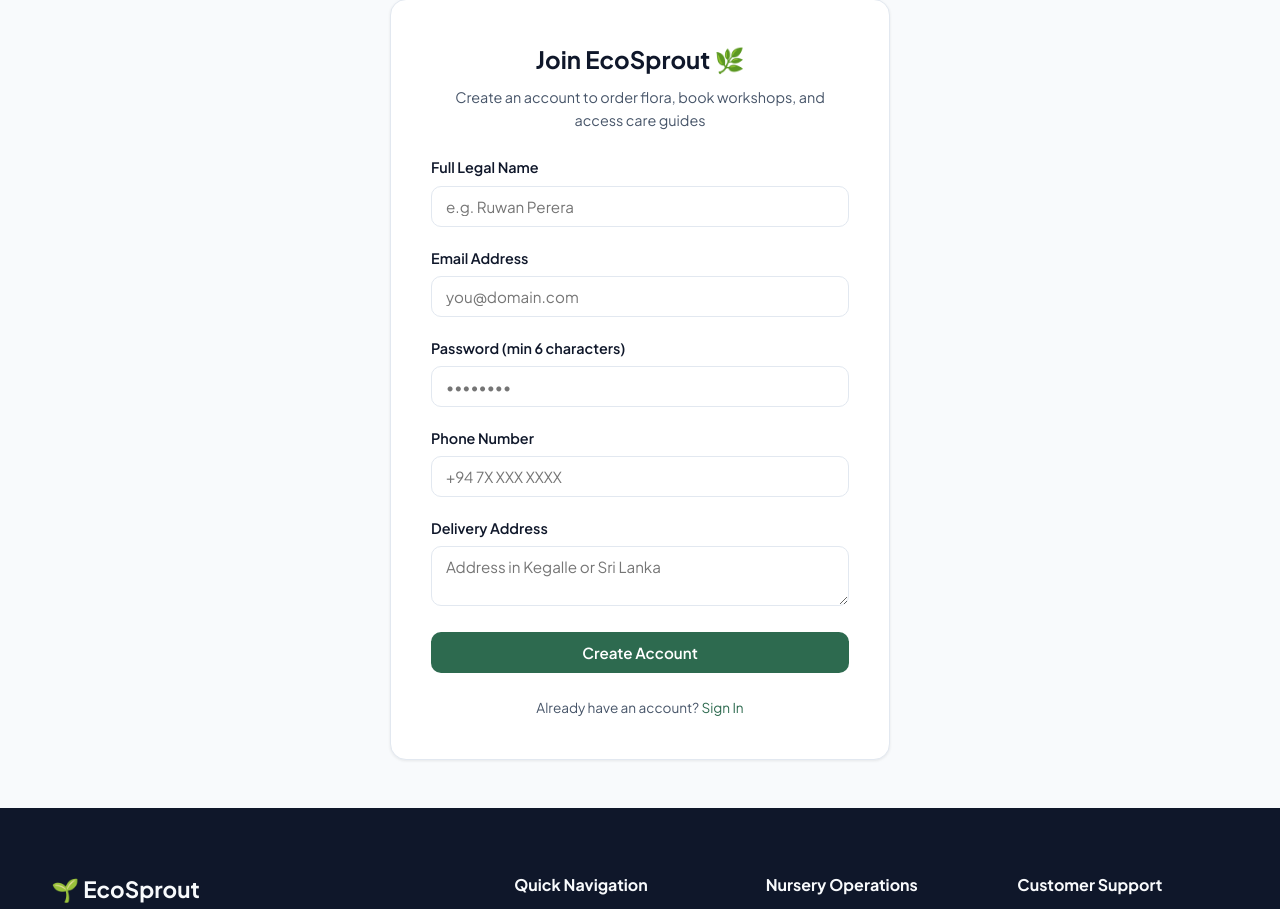
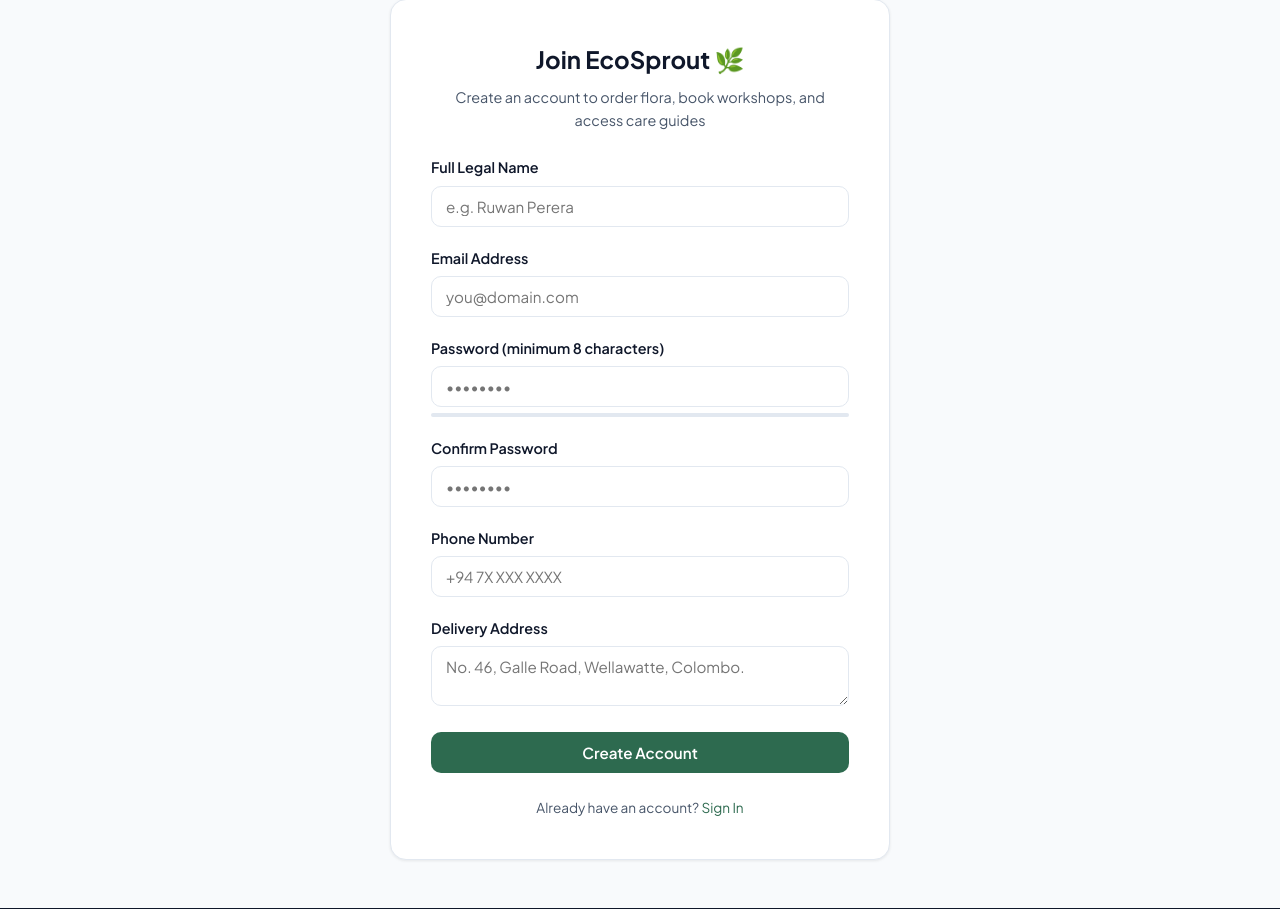
Before and after one commit to dbssujan/ecosprout, a PHP site: page /ecosprout/pages/register.php in a window 1280 px wide. Shown: the part 122-1031 px from the top of the page. Run offline with PHP 8.4, Linux system fonts and the light colour scheme.

Commit message:
Add password strength validation and confirmation to registration form

```diff
--- /dev/null
+++ b/assets/js/auth.js
@@ -0,0 +1,109 @@
+/**
+ * Authentication and Form Validation (Vanilla JS)
+ * Handles live password strength scoring and matching confirmation
+ */
+document.addEventListener('DOMContentLoaded', () => {
+    const pw = document.getElementById('regPassword');
+    const confirmPw = document.getElementById('regConfirmPassword');
+    const strengthMeter = document.getElementById('pwStrengthMeter');
+    const strengthLabel = document.getElementById('pwStrengthLabel');
+    const matchMsg = document.getElementById('pwMatchMsg');
+    const form = pw ? pw.closest('form') : null;
+
+    if (!pw || !confirmPw) return;
+
+    // Evaluates password strength on a scale of 0 to 4
+    function calculateStrength(password) {
+        let score = 0;
+        if (password.length >= 8) score++;
+        if (/[A-Z]/.test(password)) score++;
+        if (/[0-9]/.test(password)) score++;
+        if (/[^A-Za-z0-9]/.test(password)) score++;
+        return score;
+    }
+
+    // Updates live strength meter bar and text
+    function updateStrength() {
+        const val = pw.value;
+        const score = calculateStrength(val);
+
+        if (!val) {
+            if (strengthMeter) strengthMeter.style.width = '0%';
+            if (strengthLabel) strengthLabel.textContent = '';
+            return 0;
+        }
+
+        const levels = [
+            { width: '25%', color: 'var(--danger)', text: 'Weak (needs 8+ Charactrer, numbers, symbols)' },
+            { width: '50%', color: 'var(--warning)', text: 'Fair (add numbers or uppercase)' },
+            { width: '75%', color: 'var(--accent-orange, #f59e0b)', text: 'Good' },
+            { width: '100%', color: 'var(--success)', text: 'Strong password' }
+        ];
+
+        const current = levels[Math.max(0, score - 1)];
+
+        if (strengthMeter) {
+            strengthMeter.style.width = current.width;
+            strengthMeter.style.backgroundColor = current.color;
+        }
+
+        if (strengthLabel) {
+            strengthLabel.textContent = current.text;
+            strengthLabel.style.color = current.color;
+        }
+
+        return score;
+    }
+
+    // Checks whether both password fields match
+    function checkMatch() {
+        if (!confirmPw.value) {
+            if (matchMsg) matchMsg.style.display = 'none';
+            return false;
+        }
+
+        if (pw.value === confirmPw.value) {
+            if (matchMsg) {
+                matchMsg.style.display = 'block';
+                matchMsg.style.color = 'var(--success)';
+                matchMsg.textContent = '✓ Passwords match';
+            }
+            return true;
+        } else {
+            if (matchMsg) {
+                matchMsg.style.display = 'block';
+                matchMsg.style.color = 'var(--danger)';
+                matchMsg.textContent = '✗ Passwords do not match';
+            }
+            return false;
+        }
+    }
+
+    pw.addEventListener('input', () => {
+        updateStrength();
+        if (confirmPw.value) checkMatch();
+    });
+
+    confirmPw.addEventListener('input', checkMatch);
+
+    // Form submission guard
+    if (form) {
+        form.addEventListener('submit', (e) => {
+            const score = updateStrength();
+            const matches = checkMatch();
+
+            if (pw.value.length < 8) {
+                e.preventDefault();
+                alert('Password must be at least 8 characters long.');
+                pw.focus();
+                return;
+            }
+
+            if (!matches) {
+                e.preventDefault();
+                alert('Passwords do not match.');
+                confirmPw.focus();
+            }
+        });
+    }
+});
--- a/pages/register.php
+++ b/pages/register.php
@@ -1,21 +1,26 @@
 <?php
 $pageTitle = 'Register Account';
+$extraScript = 'auth.js';
 require_once __DIR__ . '/../includes/header.php';
 $csrf = generate_csrf_token();
 $error = $_GET['error'] ?? '';
 ?>
 
 <div class="container" style="padding-top: 3rem; max-width: 500px;">
-    <div style="background: var(--surface-white); border: 1px solid var(--border-color); border-radius: var(--radius-lg); padding: 2.5rem; box-shadow: var(--shadow-sm);">
+    <div
+        style="background: var(--surface-white); border: 1px solid var(--border-color); border-radius: var(--radius-lg); padding: 2.5rem; box-shadow: var(--shadow-sm);">
         <h2 style="margin-bottom: 0.5rem; text-align: center;">Join EcoSprout 🌿</h2>
-        <p style="text-align: center; color: var(--text-muted); font-size: 0.9rem; margin-bottom: 1.5rem;">Create an account to order flora, book workshops, and access care guides</p>
+        <p style="text-align: center; color: var(--text-muted); font-size: 0.9rem; margin-bottom: 1.5rem;">Create an
+            account to order flora, book workshops, and access care guides</p>
 
         <?php if ($error === 'email_exists'): ?>
-            <div style="background: #fee2e2; color: var(--danger); padding: 10px; border-radius: var(--radius-sm); margin-bottom: 1rem; font-size: 0.85rem;">
+            <div
+                style="background: #fee2e2; color: var(--danger); padding: 10px; border-radius: var(--radius-sm); margin-bottom: 1rem; font-size: 0.85rem;">
                 That email is already registered. Please login instead.
             </div>
         <?php elseif ($error): ?>
-            <div style="background: #fee2e2; color: var(--danger); padding: 10px; border-radius: var(--radius-sm); margin-bottom: 1rem; font-size: 0.85rem;">
+            <div
+                style="background: #fee2e2; color: var(--danger); padding: 10px; border-radius: var(--radius-sm); margin-bottom: 1rem; font-size: 0.85rem;">
                 Registration error. Ensure your password is at least 6 characters.
             </div>
         <?php endif; ?>
@@ -33,8 +38,22 @@ $error = $_GET['error'] ?? '';
                 <input type="email" name="email" class="form-control" placeholder="you@domain.com" required>
             </div>
             <div class="form-group">
-                <label>Password (min 6 characters)</label>
-                <input type="password" name="password" class="form-control" placeholder="••••••••" minlength="6" required>
+                <label>Password (minimum 8 characters)</label>
+                <input type="password" name="password" id="regPassword" class="form-control" placeholder="••••••••"
+                    required>
+
+                <!-- Strength Meter Container -->
+                <div
+                    style="height: 4px; background: var(--border-color); border-radius: 2px; margin-top: 6px; overflow: hidden;">
+                    <div id="pwStrengthMeter" style="height: 100%; width: 0%; transition: all 0.3s ease;"></div>
+                </div>
+                <small id="pwStrengthLabel" style="display: block; font-size: 0.75rem; margin-top: 4px;"></small>
+            </div>
+
+            <div class="form-group">
+                <label>Confirm Password</label>
+                <input type="password" id="regConfirmPassword" class="form-control" placeholder="••••••••" required>
+                <small id="pwMatchMsg" style="display: none; font-size: 0.8rem; margin-top: 4px;"></small>
             </div>
             <div class="form-group">
                 <label>Phone Number</label>
@@ -42,7 +61,8 @@ $error = $_GET['error'] ?? '';
             </div>
             <div class="form-group">
                 <label>Delivery Address</label>
-                <textarea name="address" class="form-control" rows="2" placeholder="Address in Kegalle or Sri Lanka"></textarea>
+                <textarea name="address" class="form-control" rows="2"
+                    placeholder="No. 46, Galle Road, Wellawatte, Colombo."></textarea>
             </div>
             <button type="submit" class="btn btn-primary" style="width: 100%;">Create Account</button>
         </form>
```
